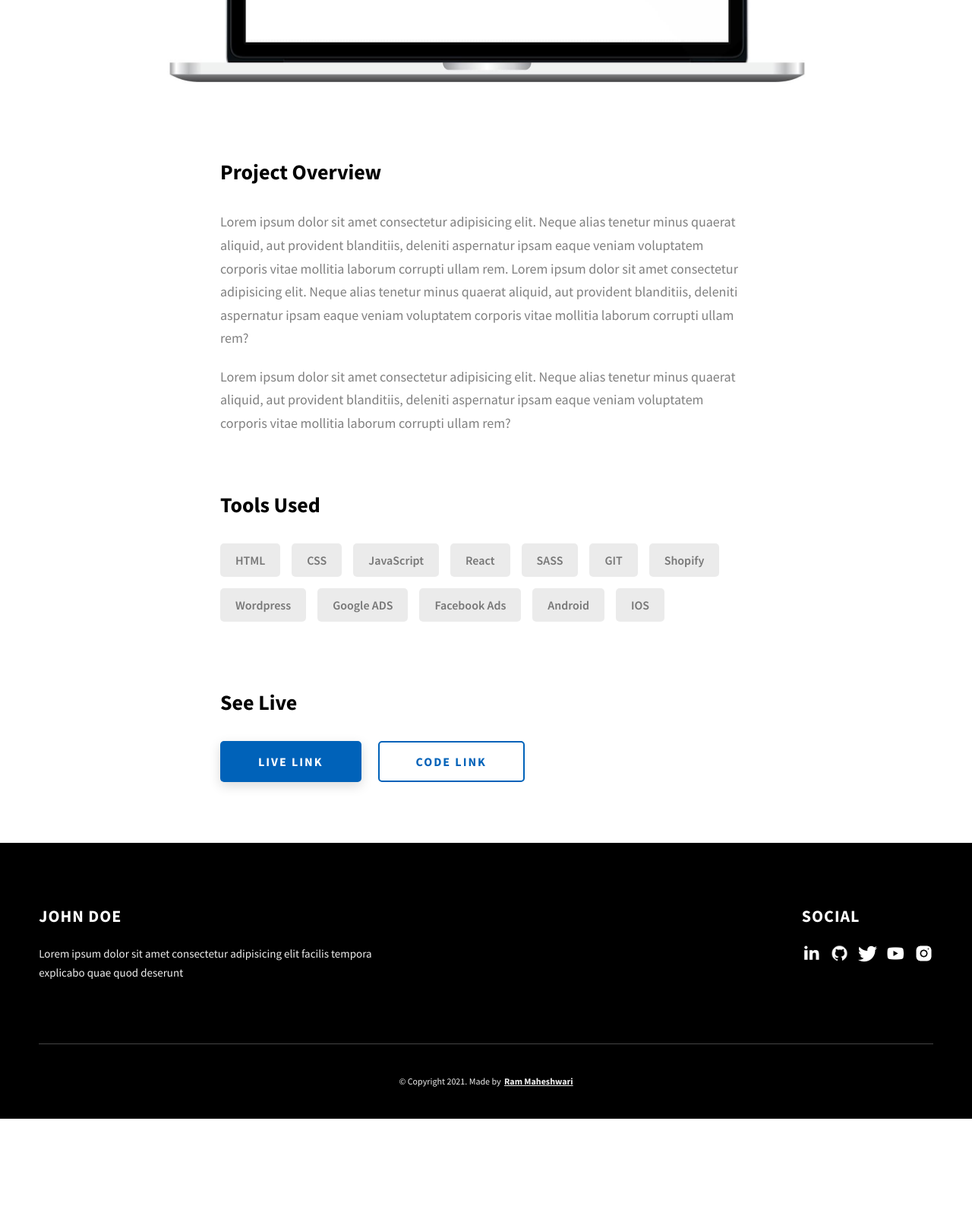
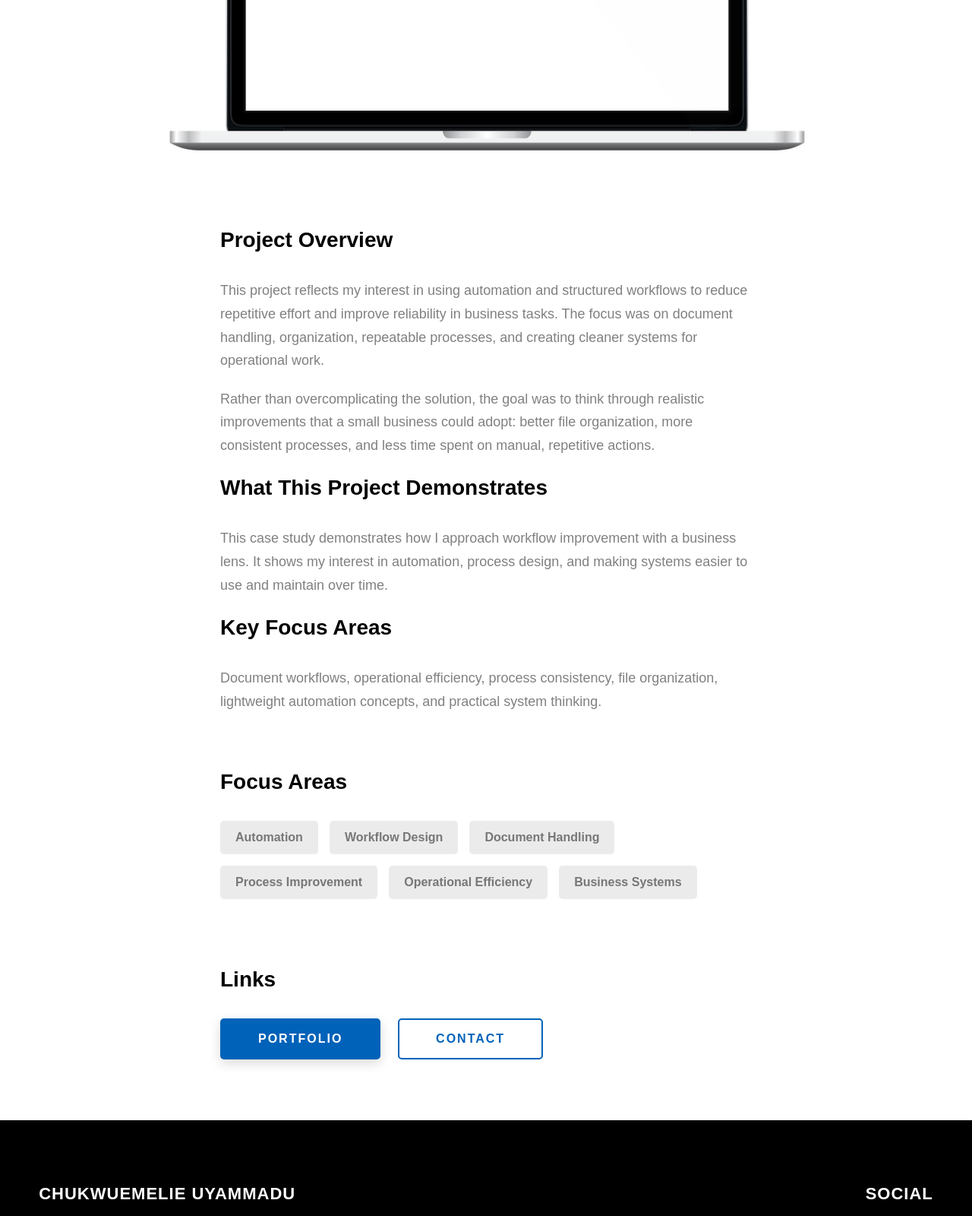
Before and after one commit to Bobbygkmc/ivorybill-portfolio, a website: page project-3.html in a window 1280 px wide. Shown: the part 1200-2800 px from the top of the page at 76% size. Before the commit the page ends 2672 px from the top, so only its background shows below. Drawn offline with Linux system fonts and the light colour scheme; files whose address does not match are found by name.

Commit message:
Customize project case study pages

```diff
--- a/project-3.html
+++ b/project-3.html
@@ -3,18 +3,13 @@
   <head>
     <meta charset="UTF-8" />
     <meta name="viewport" content="width=device-width, initial-scale=1.0" />
-    <meta http-equiv="X-UA-Compatible" content="ie=edge" />
-    <title>Case Study of Project 3</title>
-    <meta name="description" content="Case study page of Project" />
-
-    <link rel="stylesheet" href="css/style.css" />
-
-    <link rel="preconnect" href="https://fonts.googleapis.com" />
-    <link rel="preconnect" href="https://fonts.gstatic.com" crossorigin />
-    <link
-      href="https://fonts.googleapis.com/css2?family=Source+Sans+Pro:wght@400;600;700;900&display=swap"
-      rel="stylesheet"
+    <title>Automation & Document Workflow Concepts | Chukwuemelie Uyammadu</title>
+    <meta
+      name="description"
+      content="Automation and document workflow case study by Chukwuemelie Uyammadu."
     />
+    <link rel="icon" href="./assets/png/favicon.png" />
+    <link rel="stylesheet" href="./css/style.css" />
   </head>
   <body>
     <header class="header">
@@ -22,36 +17,24 @@
         <div class="header__logo-container">
           <div class="header__logo-img-cont">
             <img
-              src="./assets/png/john-doe.png"
-              alt="Ram Maheshwari Logo Image"
+              src="./assets/jpeg/john-doe.png"
+              alt="Chukwuemelie Uyammadu"
               class="header__logo-img"
             />
           </div>
-          <span class="header__logo-sub">John Doe</span>
+          <span class="header__logo-sub">Chukwuemelie Uyammadu</span>
         </div>
+
         <div class="header__main">
           <ul class="header__links">
-            <li class="header__link-wrapper">
-              <a href="./index.html" class="header__link"> Home </a>
-            </li>
-            <li class="header__link-wrapper">
-              <a href="./index.html#about" class="header__link">About </a>
-            </li>
-            <li class="header__link-wrapper">
-              <a href="./index.html#projects" class="header__link">
-                Projects
-              </a>
-            </li>
-            <li class="header__link-wrapper">
-              <a href="./index.html#contact" class="header__link"> Contact </a>
-            </li>
+            <li class="header__link-wrapper"><a href="./index.html" class="header__link">Home</a></li>
+            <li class="header__link-wrapper"><a href="./index.html#about" class="header__link">About</a></li>
+            <li class="header__link-wrapper"><a href="./index.html#projects" class="header__link">Projects</a></li>
+            <li class="header__link-wrapper"><a href="./index.html#contact" class="header__link">Contact</a></li>
           </ul>
+
           <div class="header__main-ham-menu-cont">
-            <img
-              src="./assets/svg/ham-menu.svg"
-              alt="hamburger menu"
-              class="header__main-ham-menu"
-            />
+            <img src="./assets/svg/ham-menu.svg" alt="hamburger menu" class="header__main-ham-menu" />
             <img
               src="./assets/svg/ham-menu-close.svg"
               alt="hamburger menu close"
@@ -60,171 +43,130 @@
           </div>
         </div>
       </div>
+
       <div class="header__sm-menu">
         <div class="header__sm-menu-content">
           <ul class="header__sm-menu-links">
-            <li class="header__sm-menu-link">
-              <a href="./index.html"> Home </a>
-            </li>
-
-            <li class="header__sm-menu-link">
-              <a href="./index.html#about"> About </a>
-            </li>
-
-            <li class="header__sm-menu-link">
-              <a href="./index.html#projects"> Projects </a>
-            </li>
-
-            <li class="header__sm-menu-link">
-              <a href="./index.html#contact"> Contact </a>
-            </li>
+            <li class="header__sm-menu-link"><a href="./index.html">Home</a></li>
+            <li class="header__sm-menu-link"><a href="./index.html#about">About</a></li>
+            <li class="header__sm-menu-link"><a href="./index.html#projects">Projects</a></li>
+            <li class="header__sm-menu-link"><a href="./index.html#contact">Contact</a></li>
           </ul>
         </div>
       </div>
     </header>
+
     <section class="project-cs-hero">
       <div class="project-cs-hero__content">
-        <h1 class="heading-primary">Project 3</h1>
+        <h1 class="heading-primary">Automation & Document Workflow Concepts</h1>
         <div class="project-cs-hero__info">
           <p class="text-primary">
-            Lorem ipsum dolor sit amet consectetur adipisicing elit. Dignissimos
-            in numquam incidunt earum quaerat cum fuga, atque similique natus
-            nobis sit.
+            A case study centered on reducing manual work, improving consistency,
+            and organizing business processes through lightweight automation ideas.
           </p>
         </div>
         <div class="project-cs-hero__cta">
-          <a href="#" class="btn btn--bg" target="_blank">Live Link</a>
+          <a href="./index.html#projects" class="btn btn--bg">Back to Projects</a>
         </div>
       </div>
     </section>
+
     <section class="project-details">
       <div class="main-container">
         <div class="project-details__content">
           <div class="project-details__showcase-img-cont">
             <img
               src="./assets/jpeg/project-mockup-example.jpeg"
-              alt="Project Image"
+              alt="Automation & Document Workflow Concepts"
               class="project-details__showcase-img"
             />
           </div>
+
           <div class="project-details__content-main">
             <div class="project-details__desc">
               <h3 class="project-details__content-title">Project Overview</h3>
               <p class="project-details__desc-para">
-                Lorem ipsum dolor sit amet consectetur adipisicing elit. Neque
-                alias tenetur minus quaerat aliquid, aut provident blanditiis,
-                deleniti aspernatur ipsam eaque veniam voluptatem corporis vitae
-                mollitia laborum corrupti ullam rem. Lorem ipsum dolor sit amet
-                consectetur adipisicing elit. Neque alias tenetur minus quaerat
-                aliquid, aut provident blanditiis, deleniti aspernatur ipsam
-                eaque veniam voluptatem corporis vitae mollitia laborum corrupti
-                ullam rem?
+                This project reflects my interest in using automation and structured
+                workflows to reduce repetitive effort and improve reliability in business
+                tasks. The focus was on document handling, organization, repeatable
+                processes, and creating cleaner systems for operational work.
               </p>
               <p class="project-details__desc-para">
-                Lorem ipsum dolor sit amet consectetur adipisicing elit. Neque
-                alias tenetur minus quaerat aliquid, aut provident blanditiis,
-                deleniti aspernatur ipsam eaque veniam voluptatem corporis vitae
-                mollitia laborum corrupti ullam rem?
+                Rather than overcomplicating the solution, the goal was to think through
+                realistic improvements that a small business could adopt: better file
+                organization, more consistent processes, and less time spent on manual,
+                repetitive actions.
+              </p>
+
+              <h3 class="project-details__content-title">What This Project Demonstrates</h3>
+              <p class="project-details__desc-para">
+                This case study demonstrates how I approach workflow improvement with a
+                business lens. It shows my interest in automation, process design, and
+                making systems easier to use and maintain over time.
+              </p>
+
+              <h3 class="project-details__content-title">Key Focus Areas</h3>
+              <p class="project-details__desc-para">
+                Document workflows, operational efficiency, process consistency, file
+                organization, lightweight automation concepts, and practical system thinking.
               </p>
             </div>
+
             <div class="project-details__tools-used">
-              <h3 class="project-details__content-title">Tools Used</h3>
+              <h3 class="project-details__content-title">Focus Areas</h3>
               <div class="skills">
-                <div class="skills__skill">HTML</div>
-                <div class="skills__skill">CSS</div>
-                <div class="skills__skill">JavaScript</div>
-                <div class="skills__skill">React</div>
-                <div class="skills__skill">SASS</div>
-                <div class="skills__skill">GIT</div>
-                <div class="skills__skill">Shopify</div>
-                <div class="skills__skill">Wordpress</div>
-                <div class="skills__skill">Google ADS</div>
-                <div class="skills__skill">Facebook Ads</div>
-                <div class="skills__skill">Android</div>
-                <div class="skills__skill">IOS</div>
+                <div class="skills__skill">Automation</div>
+                <div class="skills__skill">Workflow Design</div>
+                <div class="skills__skill">Document Handling</div>
+                <div class="skills__skill">Process Improvement</div>
+                <div class="skills__skill">Operational Efficiency</div>
+                <div class="skills__skill">Business Systems</div>
               </div>
             </div>
+
             <div class="project-details__links">
-              <h3 class="project-details__content-title">See Live</h3>
-              <a
-                href="#"
-                class="btn btn--med btn--theme project-details__links-btn"
-                target="_blank"
-                >Live Link</a
-              >
-              <a
-                href="#"
-                class="btn btn--med btn--theme-inv project-details__links-btn"
-                target="_blank"
-                >Code Link</a
-              >
+              <h3 class="project-details__content-title">Links</h3>
+              <a href="./index.html#projects" class="btn btn--med btn--theme project-details__links-btn">
+                Portfolio
+              </a>
+              <a href="./index.html#contact" class="btn btn--med btn--theme-inv project-details__links-btn">
+                Contact
+              </a>
             </div>
           </div>
         </div>
       </div>
     </section>
+
     <footer class="main-footer">
       <div class="main-container">
         <div class="main-footer__upper">
           <div class="main-footer__row main-footer__row-1">
-            <h2 class="heading heading-sm main-footer__heading-sm">
-              <span>Social</span>
-            </h2>
+            <h2 class="heading heading-sm main-footer__heading-sm"><span>Social</span></h2>
             <div class="main-footer__social-cont">
-              <a target="_blank" rel="noreferrer" href="#">
-                <img
-                  class="main-footer__icon"
-                  src="./assets/png/linkedin-ico.png"
-                  alt="icon"
-                />
+              <a target="_blank" rel="noopener" href="https://github.com/Bobbygkmc">
+                <img class="main-footer__icon" src="./assets/png/github-ico.png" alt="GitHub" />
               </a>
-              <a target="_blank" rel="noreferrer" href="#">
-                <img
-                  class="main-footer__icon"
-                  src="./assets/png/github-ico.png"
-                  alt="icon"
-                />
-              </a>
-              <a target="_blank" rel="noreferrer" href="#">
-                <img
-                  class="main-footer__icon"
-                  src="./assets/png/twitter-ico.png"
-                  alt="icon"
-                />
-              </a>
-              <a target="_blank" rel="noreferrer" href="#">
-                <img
-                  class="main-footer__icon"
-                  src="./assets/png/yt-ico.png"
-                  alt="icon"
-                />
-              </a>
-              <a target="_blank" rel="noreferrer" href="#">
-                <img
-                  class="main-footer__icon main-footer__icon--mr-none"
-                  src="./assets/png/insta-ico.png"
-                  alt="icon"
-                />
+              <a href="mailto:chuk.uyammadu@gmail.com">
+                <img class="main-footer__icon" src="./assets/png/mail-ico.png" alt="Email" />
               </a>
             </div>
           </div>
+
           <div class="main-footer__row main-footer__row-2">
-            <h4 class="heading heading-sm text-lt">John Doe</h4>
+            <h4 class="heading heading-sm text-lt">Chukwuemelie Uyammadu</h4>
             <p class="main-footer__short-desc">
-              Lorem ipsum dolor sit amet consectetur adipisicing elit facilis
-              tempora explicabo quae quod deserunt
+              Data Analyst, Web Designer, Cybersecurity Analyst, and Business Systems Builder.
             </p>
           </div>
         </div>
 
         <div class="main-footer__lower">
-          &copy; Copyright 2021. Made by
-          <a rel="noreferrer" target="_blank" href="https://rammaheshwari.com"
-            >Ram Maheshwari</a
-          >
+          &copy; 2026 Chukwuemelie Uyammadu. All rights reserved.
         </div>
       </div>
     </footer>
+
     <script src="./index.js"></script>
   </body>
 </html>
```
Also changed, not shown: project-1.html (+80 -135 lines), project-2.html (+74 -132 lines).
